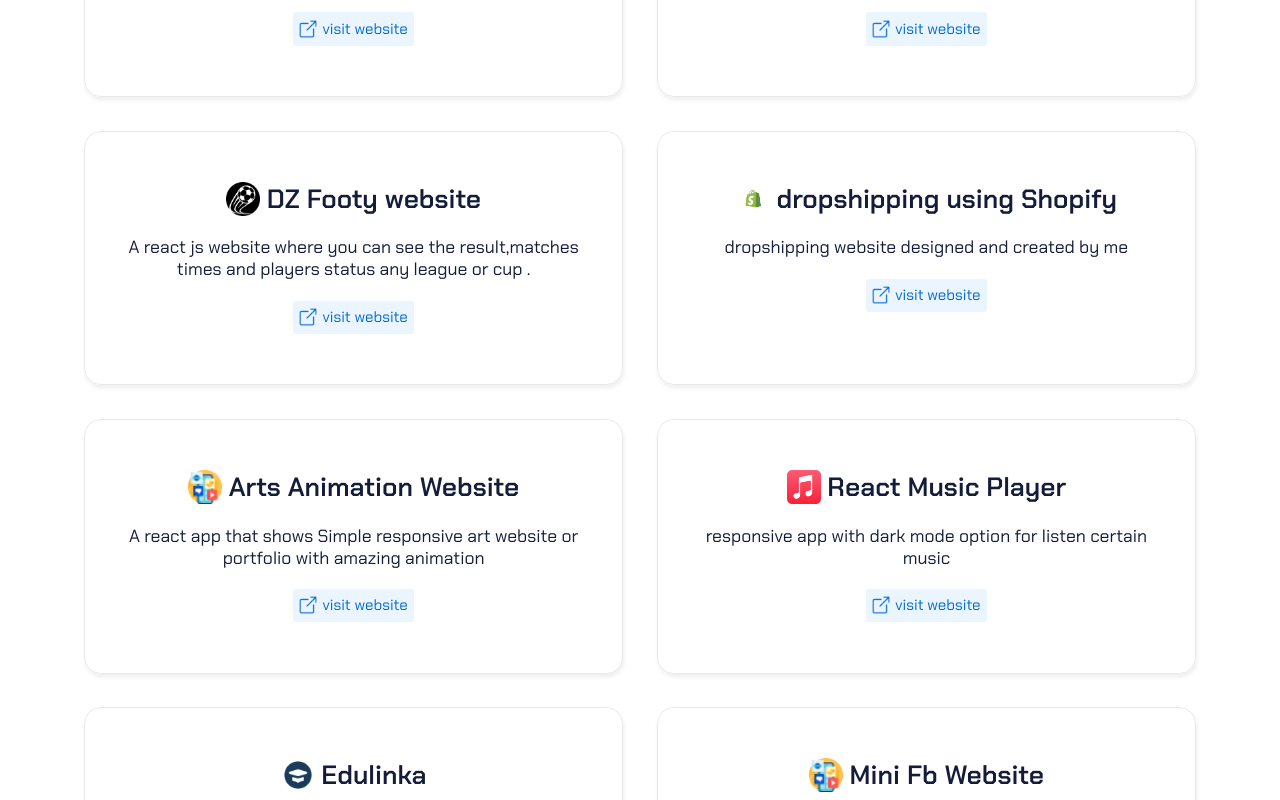
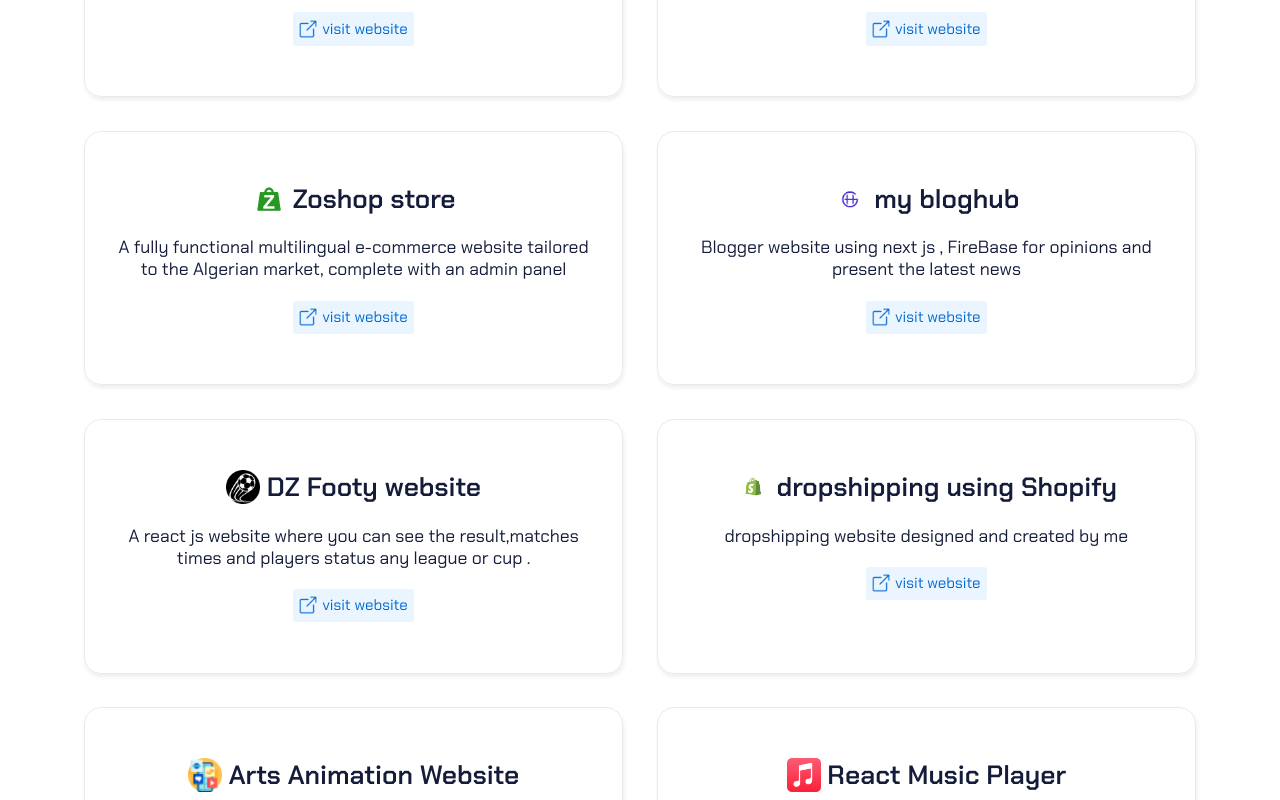
Before and after one commit to gouderhaithem/my-portfolio, a Next.js app: page / in a window 1280 px wide. Shown: the part 2420-3220 px from the top of the page. Built offline with nearby package versions, Linux system fonts and the light colour scheme.

Commit message:
Update Cards.js

```diff
--- a/components/Cards.js
+++ b/components/Cards.js
@@ -7,6 +7,18 @@ const Cards = () => {
       des: "Blogger website using react js , express js and mysql for  express opinions and present the latest news",
       link: "https://gouderhaithem-blog.vercel.app/",
       icon: "/bloger.png",
+    },
+      {
+      title: "Edulinka",
+      des: "in home tutoring platforme created by nest js, react js, mongo db ,firebase ",
+      link: "https://edulinka.vercel.app/",
+      icon: "/edulinkalogo.png",
+    },
+      {
+      title: "Zoshop store",
+      des: "A fully functional multilingual e-commerce website tailored to the Algerian market, complete with an admin panel ",
+      link: "https://zoshop-store.vercel.app/",
+      icon: "/storeLogo.png",
     },
     {
       title: "my bloghub",
@@ -39,19 +51,9 @@ const Cards = () => {
       link: "https://gouderhaithem.github.io/react-music-player/",
       icon: "/apple-music-icon.png",
     },
-    {
-      title: "Edulinka",
-      des: "in home tutoring platforme created by nest js, react js, mongo db ,firebase ",
-      link: "https://edulinka.vercel.app/",
-      icon: "/edulinkalogo.png",
-    },
 
-    {
-      title: "Mini Fb Website",
-      des: "Mini fb like fb using next js , firebase ",
-      link: "https://gouderhicham-fb.vercel.app/",
-      icon: "/social-media.png",
-    },
+
+
   ];
   return (
     <section className={`${styles.cards_grid} projects`}>
```
